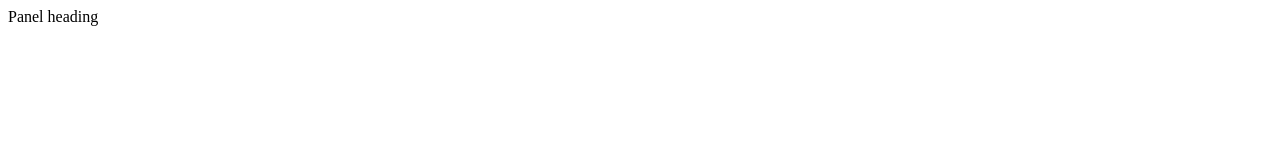
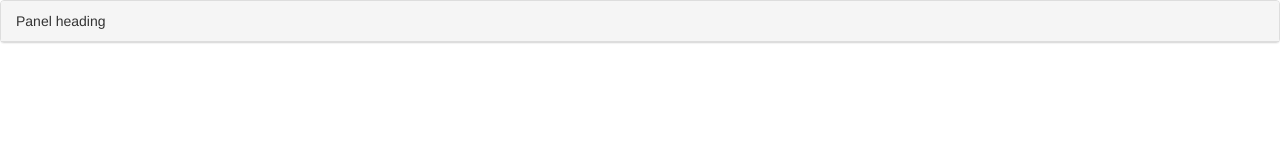
Before and after one commit to MosheSilverstein/MosheSilverstein.github.io, a plain HTML site: page index.html in a window 1280 px wide. Drawn offline with Linux system fonts and the light colour scheme.

Commit message:
still just playing

```diff
--- a/index.html
+++ b/index.html
@@ -1,5 +1,8 @@
 <!DOCTYPE html>
 <html lang="en">
+  <head>
+    <link rel="stylesheet" type="text/css" href="css/bootstrap.min.css">
+  </head>
   <div class="panel panel-default">
     <!-- Default panel contents -->
     <div class="panel-heading">Panel heading</div>
```
